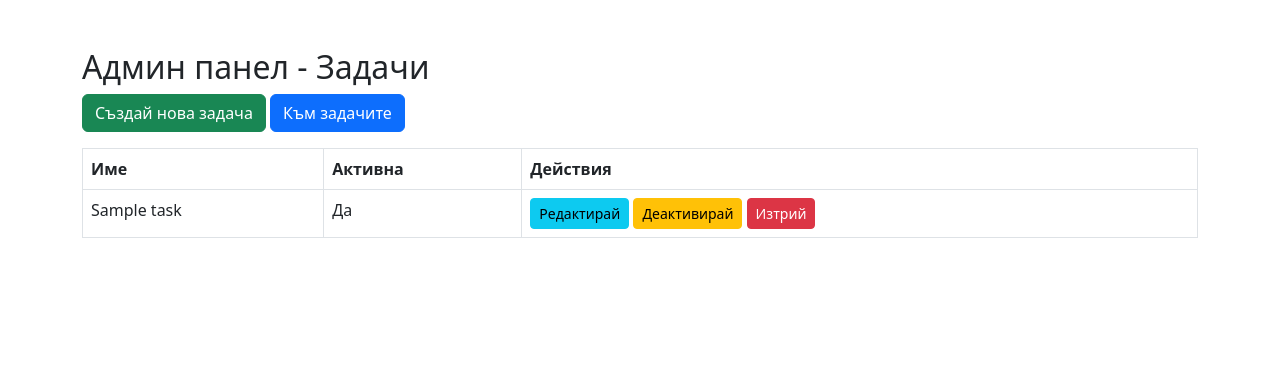
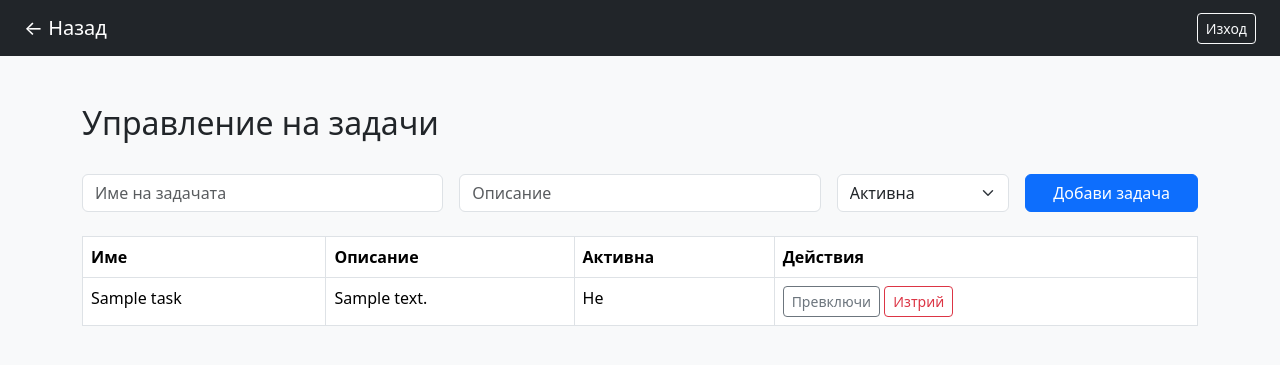
Before and after one commit to lfotev96/school-judge, a Flask app: template templates/admin.html in a window 1280 px wide. Shown: the top 365 px of the page. Run offline with Flask 3, Linux system fonts and the light colour scheme; the template is opened without the code that fills it: values that come from a table or form of the project are taken from there, others are empty; tables that the repository leaves empty hold one stand-in row (values such as "Sample post").

Commit message:
Add files via upload

```diff
--- a/app.py
+++ b/app.py
@@ -60,8 +60,8 @@ def index():
 @app.route('/login', methods=['GET', 'POST'])
 def login():
     if request.method == 'POST':
-        email = request.form['email']
-        password = request.form['password']
+        email = request.form.get('email')
+        password = request.form.get('password')
         user = User.query.filter_by(email=email).first()
         if user and check_password_hash(user.password, password):
             session['user_id'] = user.id
--- a/templates/admin.html
+++ b/templates/admin.html
@@ -1,19 +1,46 @@
-
-<!doctype html>
+<!DOCTYPE html>
 <html lang="bg">
 <head>
     <meta charset="UTF-8">
-  <title>Админ панел</title>
-  <link href="https://cdn.jsdelivr.net/npm/bootstrap@5.3.0/dist/css/bootstrap.min.css" rel="stylesheet">
+    <title>Админ панел | Judge система</title>
+    <link href="https://cdn.jsdelivr.net/npm/bootstrap@5.3.3/dist/css/bootstrap.min.css" rel="stylesheet">
 </head>
-<body class="container mt-5">
-  <h2>Админ панел - Задачи</h2>
-  <a href="{{ url_for('create_task') }}" class="btn btn-success mb-3">Създай нова задача</a>
-  <a href="{{ url_for('dashboard') }}" class="btn btn-primary mb-3">Към задачите</a>
-  <table class="table table-bordered">
+<body class="bg-light">
+
+<nav class="navbar navbar-expand-lg navbar-dark bg-dark px-4">
+    <a class="navbar-brand" href="/">← Назад</a>
+    <div class="ms-auto">
+        <a href="/logout" class="btn btn-outline-light btn-sm">Изход</a>
+    </div>
+</nav>
+
+<div class="container mt-5">
+    <h2>Управление на задачи</h2>
+
+    <form method="POST" action="/admin/create" class="row g-3 mt-3 mb-4">
+        <div class="col-md-4">
+            <input type="text" name="title" class="form-control" placeholder="Име на задачата" required>
+        </div>
+        <div class="col-md-4">
+            <input type="text" name="description" class="form-control" placeholder="Описание" required>
+        </div>
+        <div class="col-md-2">
+            <select name="active" class="form-select" required>
+                <option value="1">Активна</option>
+                <option value="0">Неактивна</option>
+            </select>
+        </div>
+        <div class="col-md-2">
+            <button type="submit" class="btn btn-primary w-100">Добави задача</button>
+        </div>
+    </form>
+
+    {% if tasks %}
+    <table class="table table-bordered bg-white">
         <thead>
             <tr>
                 <th>Име</th>
+                <th>Описание</th>
                 <th>Активна</th>
                 <th>Действия</th>
             </tr>
@@ -22,15 +49,28 @@
             {% for task in tasks %}
             <tr>
                 <td>{{ task.title }}</td>
-          <td>{{ 'Да' if task.is_active else 'Не' }}</td>
+                <td>{{ task.description }}</td>
+                <td>{{ 'Да' if task.active else 'Не' }}</td>
                 <td>
-            <a href="{{ url_for('edit_task', task_id=task.id) }}" class="btn btn-sm btn-info">Редактирай</a>
-            <a href="{{ url_for('toggle_task', task_id=task.id) }}" class="btn btn-sm btn-warning">{{ 'Деактивирай' if task.is_active else 'Активирай' }}</a>
-            <a href="{{ url_for('delete_task', task_id=task.id) }}" class="btn btn-sm btn-danger" onclick="return confirm('Сигурни ли сте?')">Изтрий</a>
+                    <form action="/admin/toggle/{{ task.id }}" method="POST" style="display:inline;">
+                        <button class="btn btn-sm btn-outline-secondary" type="submit">
+                            Превключи
+                        </button>
+                    </form>
+                    <form action="/admin/delete/{{ task.id }}" method="POST" style="display:inline;">
+                        <button class="btn btn-sm btn-outline-danger" type="submit">
+                            Изтрий
+                        </button>
+                    </form>
                 </td>
             </tr>
             {% endfor %}
         </tbody>
     </table>
+    {% else %}
+        <p class="text-muted">Няма създадени задачи.</p>
+    {% endif %}
+</div>
+
 </body>
 </html>
```
Also changed, not shown: models.py (added, +15 -0 lines), templates/dashboard.html (+49 -19 lines), templates/login.html (+22 -11 lines), templates/register.html (+40 -14 lines). Lines whose indentation alone changed are shown as unchanged.
